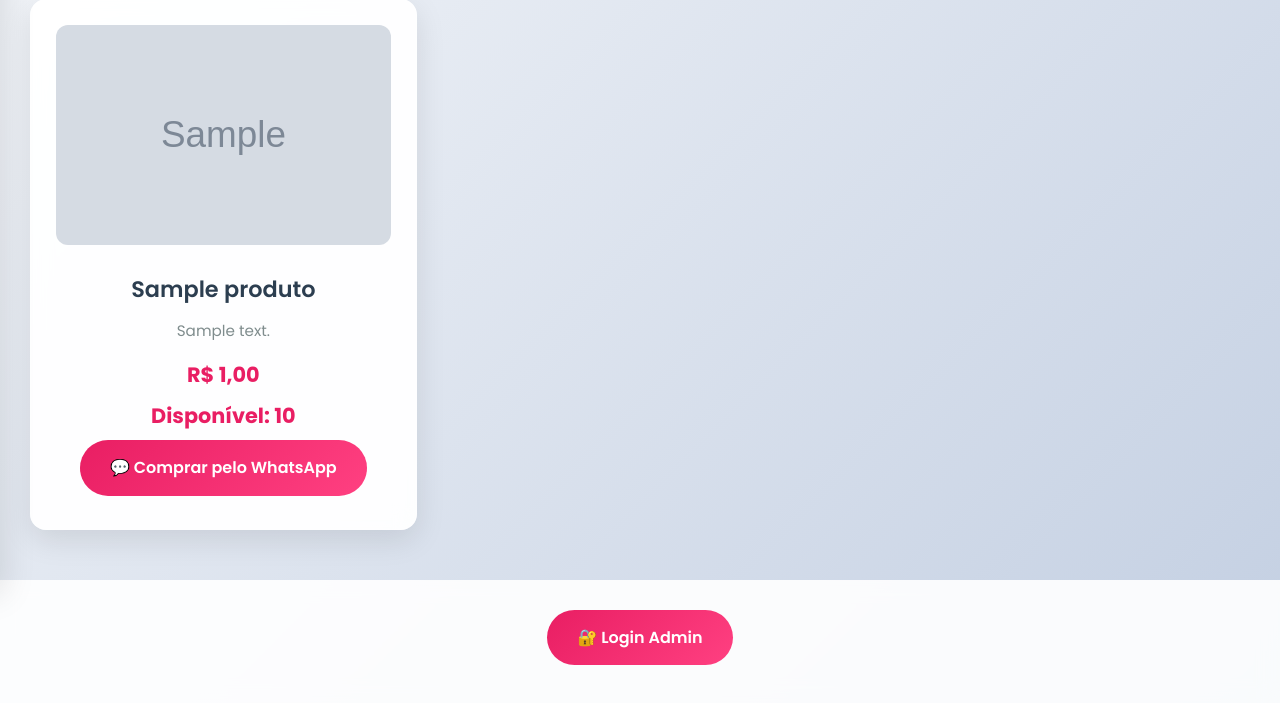
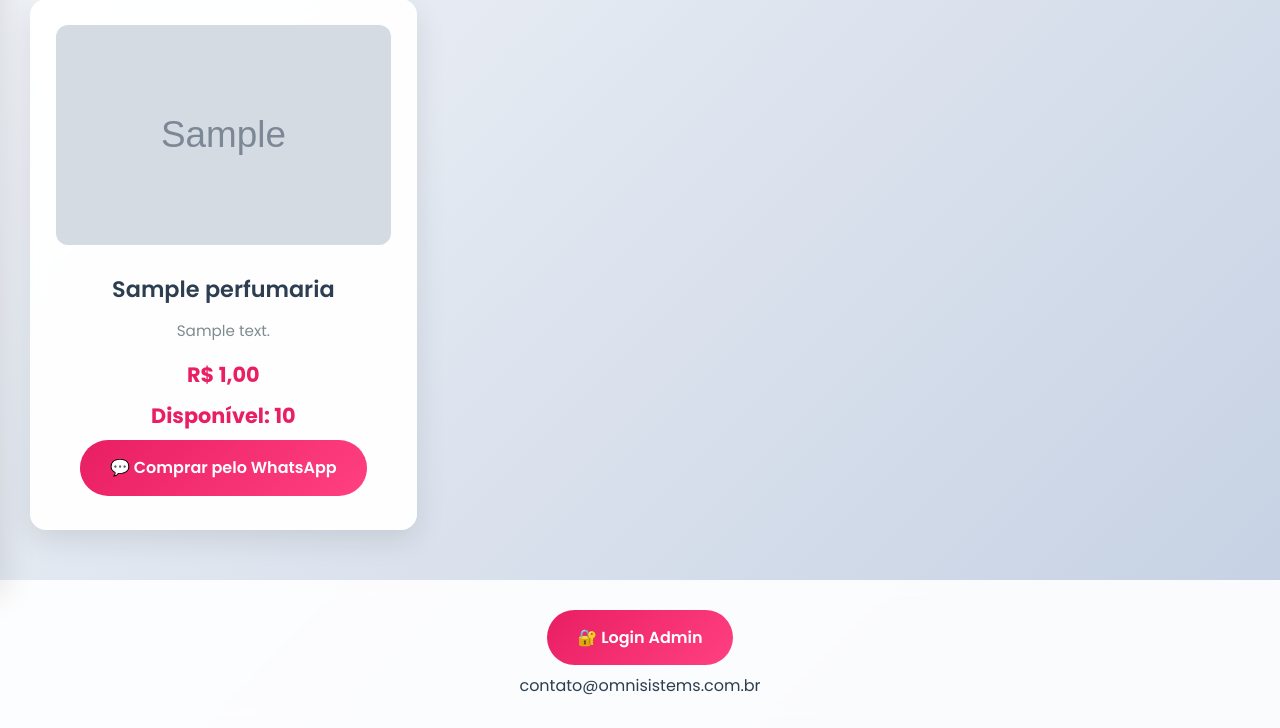
Before and after one commit to danilotec/sistema_bellafly, a Django app: page / in a window 1280 px wide. Shown: the part 205-933 px from the top of the page. Before the commit the page ends 870 px from the top, so only its background shows below. Run offline with Django 5.2, Linux system fonts and the light colour scheme; tables that the repository leaves empty hold one stand-in row (values such as "Sample post"); grey boxes marked "Sample" are stand-in pictures.

Commit message:
iniciando view em perfumarias

```diff
--- a/sistema_bellafly/blog/views.py
+++ b/sistema_bellafly/blog/views.py
@@ -2,7 +2,7 @@ from django.shortcuts import render
 from products.models import Produto, Roupa, ConjuntoRoupa, KitBeleza, Perfumaria
 
 def index(request):
-    categoria = request.GET.get('categoria', 'todos')
+    categoria = request.GET.get('categoria', 'perfumaria')
     if categoria == 'roupas':
         produtos = Roupa.objects.filter(ativo=True)
     elif categoria == 'conjuntos':
--- a/sistema_bellafly/templates/index.html
+++ b/sistema_bellafly/templates/index.html
@@ -42,11 +42,11 @@
           <p>{{ produto.descricao }}</p>
           <div class="price">R$ {{ produto.preco }}</div>
           <div class="price">Disponível: {{ produto.quantidade_estoque }}</div>
-          <a class="btn" href="https://wa.me/557981718236?text=Olá,+tenho+interesse+no+{{ produto.nome }}" target="_blank">💬 Comprar pelo WhatsApp</a>
+          <a class="btn" href="https://wa.me/557981718236?text=Olá,+tenho+interesse+no+{{ produto.nome|urlencode }}" target="_blank">💬 Comprar pelo WhatsApp</a>
         </div>
       {% endif %}
     {% empty %}
-      <div style="text-align:center; width:100%;">Nenhum produto encontrado nesta categoria.</div>
+    <div style="text-align:center; width:100%;">Nenhum produto encontrado nesta categoria.</div>
     {% endfor %}
   </section>
 
@@ -54,6 +54,7 @@
     <a class="btn" href="{% url 'admin:index' %}" target="_blank">
       <span>🔐 Login Admin</span>
     </a>
+    <p>contato@omnisistems.com.br</p>
   </footer>
 
   <script>
```
